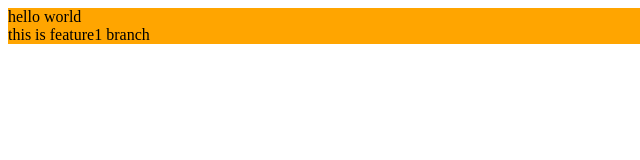
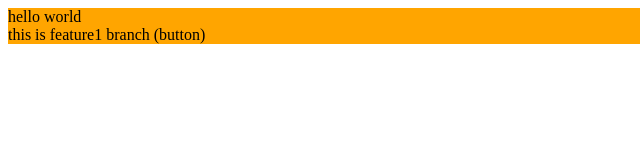
Before and after one commit to ShreyasPatil14/localtogit, a plain HTML site: page index.html in a window 1280 px wide. Shown: the full height of the page, 0-640 px from the left. Drawn offline with Linux system fonts and the light colour scheme.

```diff
--- a/index.html
+++ b/index.html
@@ -8,6 +8,6 @@
 </head>
 <body>
     <div>hello world</div>
-    <div>this is feature1 branch</div>
+    <div>this is feature1 branch (button)</div>
 </body>
 </html>
```
